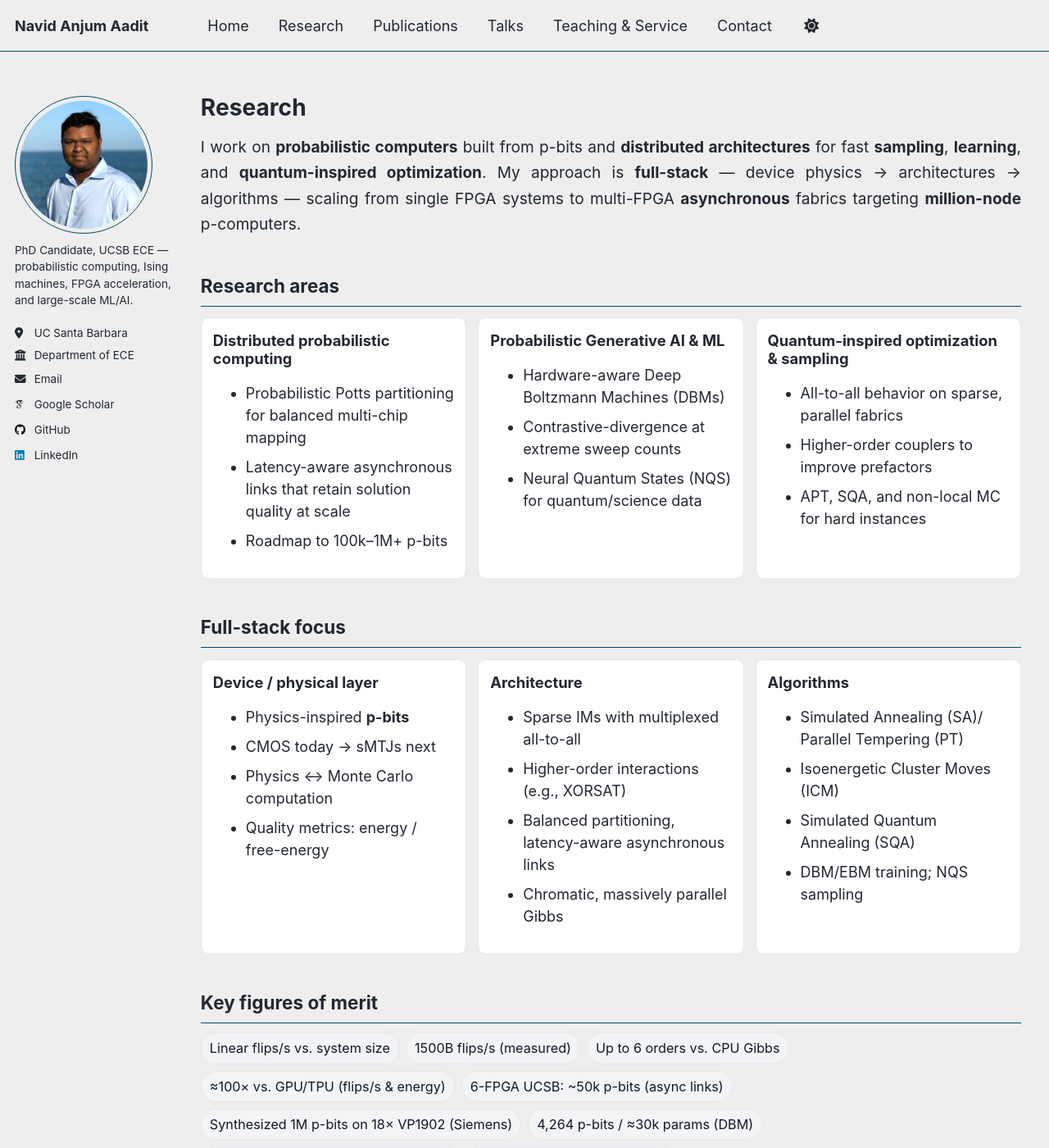
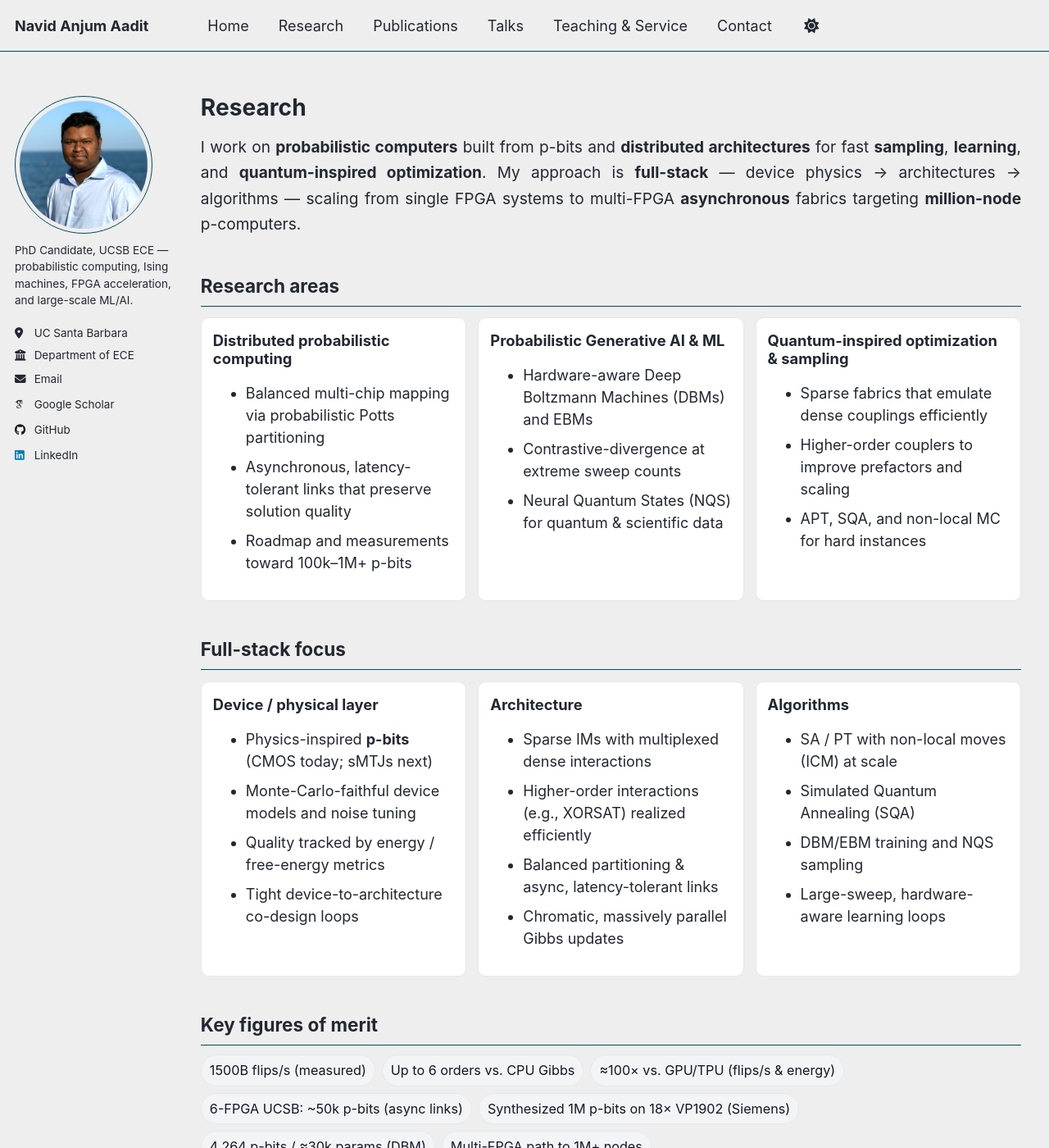
Before and after one commit to navidaadit/navidaadit.github.io, a Jekyll site: the page built from _pages/research.md, in a window 1280 px wide and 1400 px high. Shown: the whole window at 82% size. Built offline with Jekyll 4.4.1, drawn with Linux system fonts in a browser that asks for light colours; some web fonts are replaced; some of the changed text lies outside the part shown.

Commit message:
Update research.md

```diff
--- a/_pages/research.md
+++ b/_pages/research.md
@@ -18,8 +18,6 @@ author_profile: true
 .pill-list li{font-size:.9rem;padding:6px 10px;border-radius:999px;border:1px solid var(--tag-border,#e5e7eb);background:var(--tag-bg,#f3f4f6);color:var(--tag-fg,#111827);white-space:nowrap;}
 .section-h{margin-top:.6rem;}
 .small-note{font-size:.92rem;opacity:.9}
-
-/* Kill “double underline” on acronyms — keep tooltip only */
 abbr[title]{text-decoration:none;border:0;cursor:help}
 
 /* Spotlight grid (2×2) */
@@ -55,24 +53,24 @@ I work on <strong>probabilistic computers</strong> built from <abbr title="proba
   <div class="card">
     <h4>Distributed probabilistic computing</h4>
     <ul>
-      <li>Probabilistic Potts partitioning for balanced multi-chip mapping</li>
-      <li>Latency-aware asynchronous links that retain solution quality at scale</li>
-      <li>Roadmap to 100k–1M+ p-bits</li>
+      <li>Balanced multi-chip mapping via probabilistic Potts partitioning</li>
+      <li>Asynchronous, latency-tolerant links that preserve solution quality</li>
+      <li>Roadmap and measurements toward 100k–1M+ p-bits</li>
     </ul>
   </div>
   <div class="card">
     <h4>Probabilistic Generative AI & ML</h4>
     <ul>
-      <li>Hardware-aware Deep Boltzmann Machines (DBMs)</li>
+      <li>Hardware-aware Deep Boltzmann Machines (DBMs) and EBMs</li>
       <li>Contrastive-divergence at extreme sweep counts</li>
-      <li>Neural Quantum States (NQS) for quantum/science data</li>
+      <li>Neural Quantum States (NQS) for quantum & scientific data</li>
     </ul>
   </div>
   <div class="card">
     <h4>Quantum-inspired optimization & sampling</h4>
     <ul>
-      <li>All-to-all behavior on sparse, parallel fabrics</li>
-      <li>Higher-order couplers to improve prefactors</li>
+      <li>Sparse fabrics that emulate dense couplings efficiently</li>
+      <li>Higher-order couplers to improve prefactors and scaling</li>
       <li>APT, SQA, and non-local MC for hard instances</li>
     </ul>
   </div>
@@ -84,28 +82,28 @@ I work on <strong>probabilistic computers</strong> built from <abbr title="proba
   <div class="card">
     <h4>Device / physical layer</h4>
     <ul>
-      <li>Physics-inspired <strong>p-bits</strong></li>
-      <li>CMOS today → <abbr title="stochastic Magnetic Tunnel Junctions">sMTJs</abbr> next</li>
-      <li>Physics ↔ Monte Carlo computation</li>
-      <li>Quality metrics: energy / free-energy</li>
+      <li>Physics-inspired <strong>p-bits</strong> (CMOS today; sMTJs next)</li>
+      <li>Monte-Carlo-faithful device models and noise tuning</li>
+      <li>Quality tracked by energy / free-energy metrics</li>
+      <li>Tight device-to-architecture co-design loops</li>
     </ul>
   </div>
   <div class="card">
     <h4>Architecture</h4>
     <ul>
-      <li>Sparse IMs with multiplexed all-to-all</li>
-      <li>Higher-order interactions (e.g., XORSAT)</li>
-      <li>Balanced partitioning, latency-aware asynchronous links</li>
-      <li>Chromatic, massively parallel Gibbs</li>
+      <li>Sparse IMs with multiplexed dense interactions</li>
+      <li>Higher-order interactions (e.g., XORSAT) realized efficiently</li>
+      <li>Balanced partitioning & async, latency-tolerant links</li>
+      <li>Chromatic, massively parallel Gibbs updates</li>
     </ul>
   </div>
   <div class="card">
     <h4>Algorithms</h4>
     <ul>
-      <li>Simulated Annealing (SA)/ Parallel Tempering (PT)</li>
-      <li>Isoenergetic Cluster Moves (ICM)</li>
+      <li>SA / PT with non-local moves (ICM) at scale</li>
       <li>Simulated Quantum Annealing (SQA)</li>
-      <li>DBM/EBM training; NQS sampling</li>
+      <li>DBM/EBM training and NQS sampling</li>
+      <li>Large-sweep, hardware-aware learning loops</li>
     </ul>
   </div>
 </div>
@@ -113,14 +111,12 @@ I work on <strong>probabilistic computers</strong> built from <abbr title="proba
 ## Key figures of merit
 
 <div class="stat-row">
-  <span class="stat-badge">Linear flips/s vs. system size</span>
   <span class="stat-badge">1500B flips/s (measured)</span>
   <span class="stat-badge">Up to 6 orders vs. CPU Gibbs</span>
   <span class="stat-badge">≈100× vs. GPU/TPU (flips/s &amp; energy)</span>
   <span class="stat-badge">6-FPGA UCSB: ~50k p-bits (async links)</span>
   <span class="stat-badge">Synthesized 1M p-bits on 18× VP1902 (Siemens)</span>
   <span class="stat-badge">4,264 p-bits / ≈30k params (DBM)</span>
-  <span class="stat-badge">All-to-all + higher-order on sparse IMs</span>
   <span class="stat-badge">Multi-FPGA path to 1M+ nodes</span>
 </div>
 
@@ -131,30 +127,27 @@ I work on <strong>probabilistic computers</strong> built from <abbr title="proba
     <img src="/images/research/sparse-ising.jpeg" alt="Sparse Ising machine on FPGA">
     <figcaption class="figcap">Sparse Ising machine — <em>Nature Electronics</em> (2022)</figcaption>
   </figure>
-
   <figure class="figure-card">
     <img src="/images/research/dbm-hardware.jpeg" alt="Hardware-trained deep Boltzmann machines">
     <figcaption class="figcap">Hardware-trained DBMs — <em>Nature Electronics</em> (2024)</figcaption>
   </figure>
-
   <figure class="figure-card">
     <img src="/images/research/all-to-all.jpeg" alt="All-to-all and higher-order Ising machines">
-    <figcaption class="figcap">All-to-all & higher-order IMs — <em>Nature Communications</em> (2024)</figcaption>
+    <figcaption class="figcap">Higher-order IMs & dense behavior — <em>Nature Communications</em> (2024)</figcaption>
   </figure>
-
   <figure class="figure-card">
     <img src="/images/research/5-fpga-setup.jpeg" alt="UCSB multi-FPGA p-computer">
-    <figcaption class="figcap">UCSB multi-FPGA p-computer (~50k p-bits) — Lab setup</figcaption>
+    <figcaption class="figcap">UCSB multi-FPGA p-computer (~50k p-bits) — lab setup</figcaption>
   </figure>
 </div>
 
 <!--
-Place images at:
-- /images/research/sparse-ising.jpeg
-- /images/research/dbm-hardware.jpeg
-- /images/research/all-to-all.jpeg
-- /images/research/5-fpga-setup.jpeg
-Export ~1200×700 (landscape) or ~1000×1000 (square). The layout never crops; it letterboxes as needed.
+Export sizes that work best with this layout:
+- Landscape 4:3: 1400×1050  (recommended default)
+- Landscape 16:9: 1400×788
+- Square:        1200×1200
+- Pano lab shot: ~1600×700
+Any source with height ≥560 px renders crisp on Retina (desktop cards are 280 px high).
 -->
 
 ## Methods I use
```
